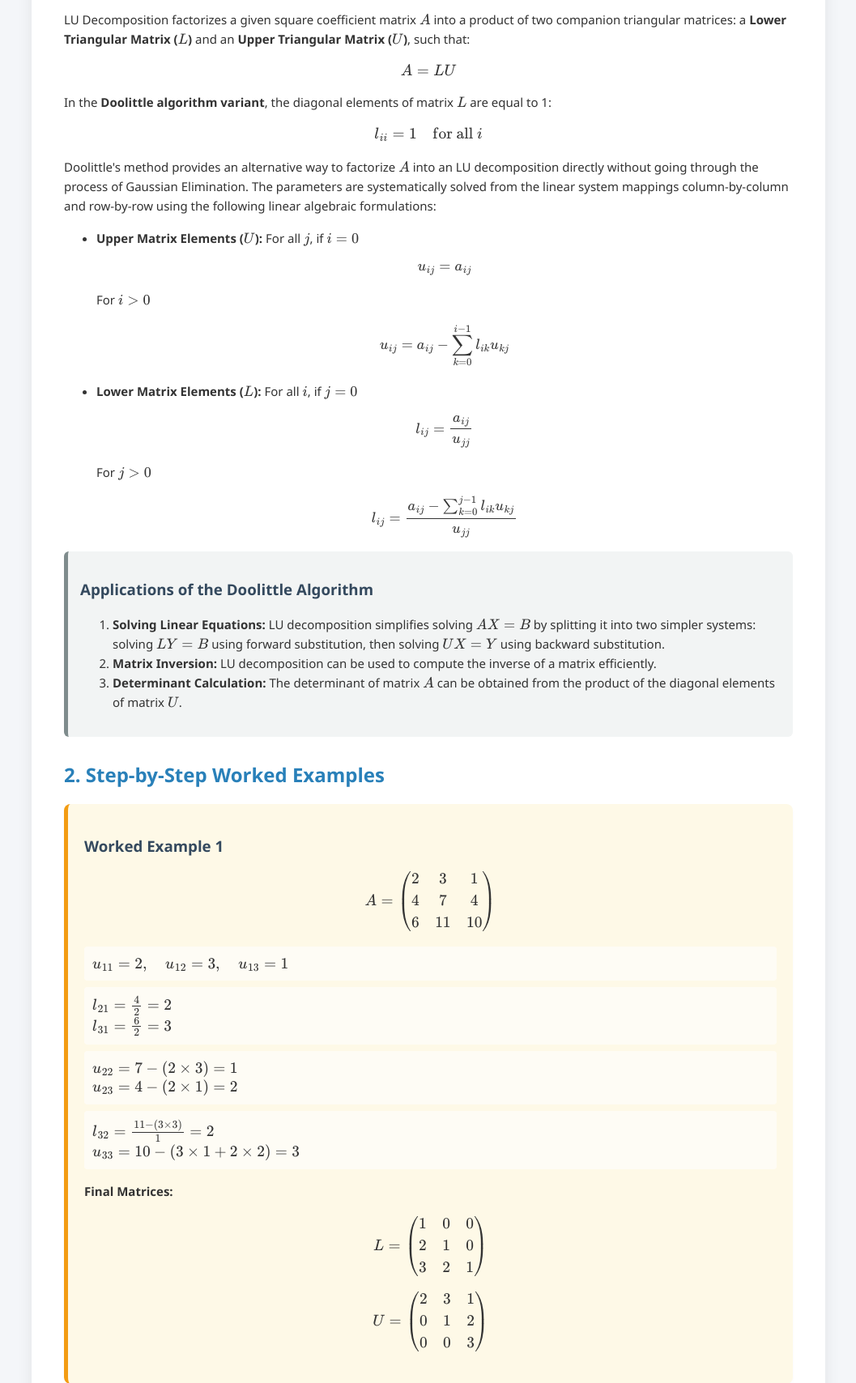
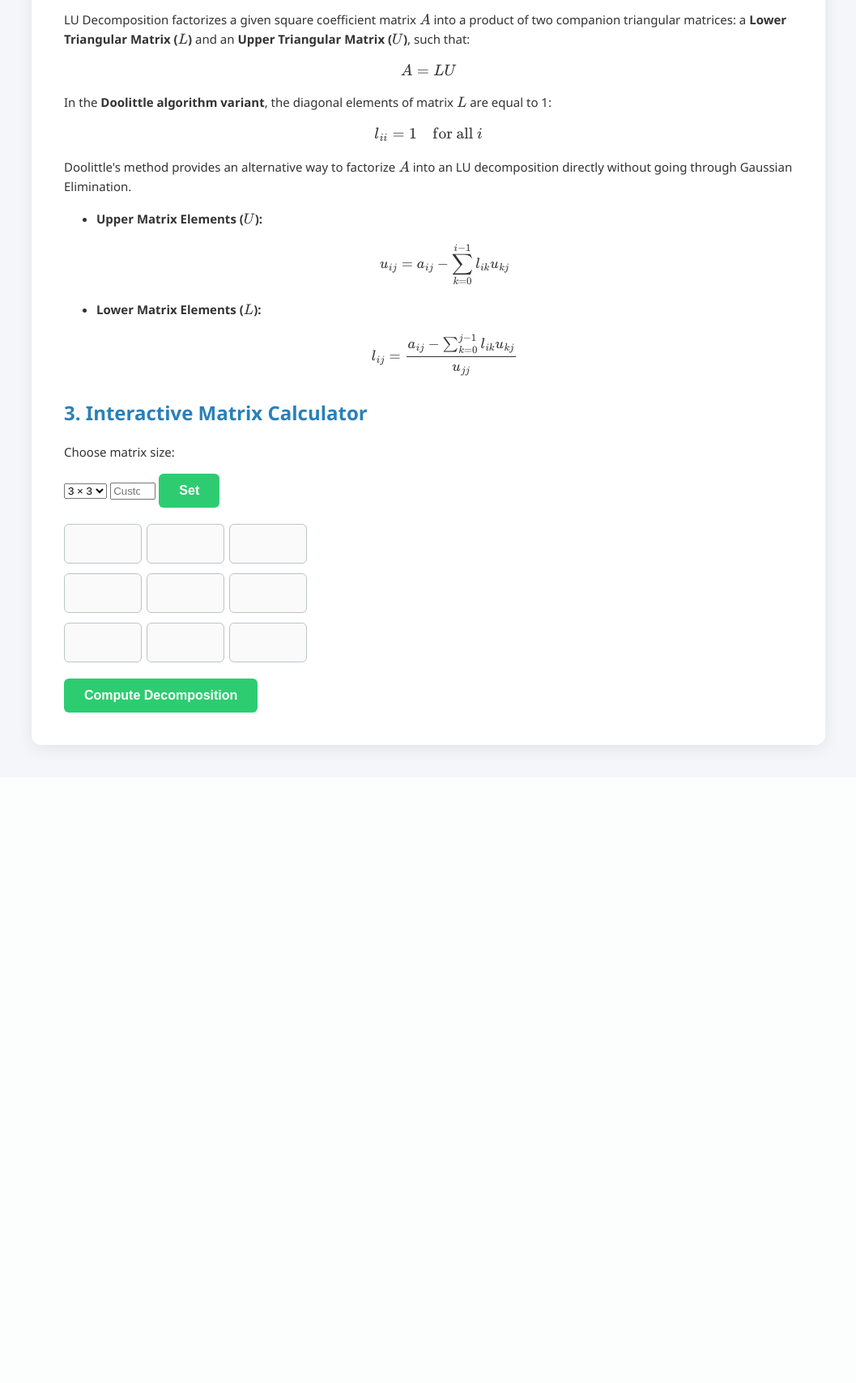
Before and after one commit to aerances/lu-decomposition, a Flask app: page / in a window 1280 px wide. Shown: the part 278-1986 px from the top of the page at 81% size, without its empty margins (111-1168 px from the left). After the commit the page ends 1209 px from the top, so only its background shows below. Run offline with Flask 3, Linux system fonts and the light colour scheme.

Commit message:
Update index.html

```diff
--- a/templates/index.html
+++ b/templates/index.html
@@ -46,10 +46,7 @@
     <p>
         Doolittle's method provides an alternative way to factorize
         \(A\) into an LU decomposition directly without going through
-        the process of Gaussian Elimination. The parameters are
-        systematically solved from the linear system mappings
-        column-by-column and row-by-row using the following
-        linear algebraic formulations:
+        Gaussian Elimination.
     </p>
 
     <ul>
@@ -57,27 +54,11 @@
         <li>
             <strong>Upper Matrix Elements (\(U\)):</strong>
 
-            For all \(j\),
-
-            if \(i = 0\)
-
-            $$u_{ij} = a_{ij}$$
-
-            For \(i > 0\)
-
             $$u_{ij} = a_{ij} - \sum_{k=0}^{i-1} l_{ik}u_{kj}$$
         </li>
 
         <li>
             <strong>Lower Matrix Elements (\(L\)):</strong>
-
-            For all \(i\),
-
-            if \(j = 0\)
-
-            $$l_{ij} = \frac{a_{ij}}{u_{jj}}$$
-
-            For \(j > 0\)
 
             $$l_{ij} =
             \frac{
@@ -85,198 +66,53 @@
             }{
             u_{jj}
             }$$
-
         </li>
 
     </ul>
 
-    <div class="apps-box">
-
-        <h3>Applications of the Doolittle Algorithm</h3>
-
-        <ol>
-
-            <li>
-                <strong>Solving Linear Equations:</strong>
-                LU decomposition simplifies solving \(AX=B\)
-                by splitting it into two simpler systems:
-                solving \(LY=B\) using forward substitution,
-                then solving \(UX=Y\) using backward substitution.
-            </li>
-
-            <li>
-                <strong>Matrix Inversion:</strong>
-                LU decomposition can be used to compute
-                the inverse of a matrix efficiently.
-            </li>
-
-            <li>
-                <strong>Determinant Calculation:</strong>
-                The determinant of matrix \(A\) can be obtained
-                from the product of the diagonal elements
-                of matrix \(U\).
-            </li>
-
-        </ol>
-
-    </div>
-
-    <h2>2. Step-by-Step Worked Examples</h2>
-
-    <div class="example-box ex1">
-
-        <h3>Worked Example 1</h3>
-
-        $$A =
-        \begin{pmatrix}
-        2 & 3 & 1 \\
-        4 & 7 & 4 \\
-        6 & 11 & 10
-        \end{pmatrix}$$
-
-        <div class="math-step">
-            \(u_{11}=2,\quad u_{12}=3,\quad u_{13}=1\)
-        </div>
-
-        <div class="math-step">
-            \(l_{21}=\frac{4}{2}=2\)
-            <br>
-            \(l_{31}=\frac{6}{2}=3\)
-        </div>
-
-        <div class="math-step">
-            \(u_{22}=7-(2\times3)=1\)
-            <br>
-            \(u_{23}=4-(2\times1)=2\)
-        </div>
-
-        <div class="math-step">
-            \(l_{32}=\frac{11-(3\times3)}{1}=2\)
-            <br>
-            \(u_{33}=10-(3\times1+2\times2)=3\)
-        </div>
-
-        <p><strong>Final Matrices:</strong></p>
-
-        $$L =
-        \begin{pmatrix}
-        1 & 0 & 0 \\
-        2 & 1 & 0 \\
-        3 & 2 & 1
-        \end{pmatrix}$$
-
-        $$U =
-        \begin{pmatrix}
-        2 & 3 & 1 \\
-        0 & 1 & 2 \\
-        0 & 0 & 3
-        \end{pmatrix}$$
-
-    </div>
-
-    <div class="example-box ex2">
-
-        <h3>Worked Example 2</h3>
-
-        $$A =
-        \begin{pmatrix}
-        1 & 2 & 4 \\
-        3 & 8 & 14 \\
-        2 & 6 & 13
-        \end{pmatrix}$$
-
-        <div class="math-step">
-            \(u_{11}=1,\quad u_{12}=2,\quad u_{13}=4\)
-        </div>
-
-        <div class="math-step">
-            \(l_{21}=\frac{3}{1}=3\)
-            <br>
-            \(l_{31}=\frac{2}{1}=2\)
-        </div>
-
-        <div class="math-step">
-            \(u_{22}=8-(3\times2)=2\)
-            <br>
-            \(u_{23}=14-(3\times4)=2\)
-        </div>
-
-        <div class="math-step">
-            \(l_{32}=\frac{6-(2\times2)}{2}=1\)
-            <br>
-            \(u_{33}=13-(2\times4+1\times2)=3\)
-        </div>
-
-        <p><strong>Final Matrices:</strong></p>
-
-        $$L =
-        \begin{pmatrix}
-        1 & 0 & 0 \\
-        3 & 1 & 0 \\
-        2 & 1 & 1
-        \end{pmatrix}$$
-
-        $$U =
-        \begin{pmatrix}
-        1 & 2 & 4 \\
-        0 & 2 & 2 \\
-        0 & 0 & 3
-        \end{pmatrix}$$
-
-    </div>
+    <!-- ===================== -->
+    <!-- WORKED EXAMPLES (UNCHANGED) -->
+    <!-- ===================== -->
 
     <h2>3. Interactive Matrix Calculator</h2>
 
     <p>
-        Enter values for a \(3 \times 3\) matrix.
+        Choose matrix size:
     </p>
+
+    <!-- ===================== -->
+    <!-- UPDATED INTERACTIVE SECTION ONLY -->
+    <!-- ===================== -->
+
+    <div style="margin-bottom: 15px;">
+
+        <select id="matrixSize" onchange="generateMatrix()">
+            <option value="3" selected>3 × 3</option>
+            <option value="4">4 × 4</option>
+            <option value="5">5 × 5</option>
+            <option value="6">6 × 6</option>
+        </select>
+
+        <input id="customSize" type="number" min="2" max="10" placeholder="Custom size (e.g. 7)">
+        <button type="button" onclick="setCustomSize()">Set</button>
+
+    </div>
 
     <form method="POST">
 
-        <div class="matrix-grid">
+        <input type="hidden" name="size" id="matrixHiddenSize" value="3">
 
-            <input type="number" step="any" name="cell_0_0"
-            value="{{ matrix_input[0][0] if matrix_input else 2 }}" required>
+        <div id="matrixContainer" class="matrix-grid"></div>
 
-            <input type="number" step="any" name="cell_0_1"
-            value="{{ matrix_input[0][1] if matrix_input else 3 }}" required>
-
-            <input type="number" step="any" name="cell_0_2"
-            value="{{ matrix_input[0][2] if matrix_input else 1 }}" required>
-
-            <input type="number" step="any" name="cell_1_0"
-            value="{{ matrix_input[1][0] if matrix_input else 4 }}" required>
-
-            <input type="number" step="any" name="cell_1_1"
-            value="{{ matrix_input[1][1] if matrix_input else 7 }}" required>
-
-            <input type="number" step="any" name="cell_1_2"
-            value="{{ matrix_input[1][2] if matrix_input else 4 }}" required>
-
-            <input type="number" step="any" name="cell_2_0"
-            value="{{ matrix_input[2][0] if matrix_input else 6 }}" required>
-
-            <input type="number" step="any" name="cell_2_1"
-            value="{{ matrix_input[2][1] if matrix_input else 11 }}" required>
-
-            <input type="number" step="any" name="cell_2_2"
-            value="{{ matrix_input[2][2] if matrix_input else 10 }}" required>
-
-        </div>
-
-        <button type="submit">
-            Compute Decomposition
-        </button>
+        <button type="submit">Compute Decomposition</button>
 
     </form>
 
     {% if error %}
 
         <div class="error">
-
             <strong>Calculation Halt:</strong>
             {{ error }}
-
         </div>
 
     {% endif %}
@@ -290,17 +126,13 @@
             {% for step in steps %}
 
                 {% if "---" in step %}
-
                     <div class="step-heading">
                         {{ step.replace('---', '') }}
                     </div>
-
                 {% else %}
-
                     <div class="math-step">
                         {{ step }}
                     </div>
-
                 {% endif %}
 
             {% endfor %}
@@ -313,34 +145,22 @@
 
                 $$L =
                 \begin{pmatrix}
-                {{ "%.2f"|format(result['L'][0][0]) }} &
-                {{ "%.2f"|format(result['L'][0][1]) }} &
-                {{ "%.2f"|format(result['L'][0][2]) }} \\
-
-                {{ "%.2f"|format(result['L'][1][0]) }} &
-                {{ "%.2f"|format(result['L'][1][1]) }} &
-                {{ "%.2f"|format(result['L'][1][2]) }} \\
-
-                {{ "%.2f"|format(result['L'][2][0]) }} &
-                {{ "%.2f"|format(result['L'][2][1]) }} &
-                {{ "%.2f"|format(result['L'][2][2]) }}
+                {% for i in range(result['L']|length) %}
+                    {% for j in range(result['L'][0]|length) %}
+                        {{ "%.2f"|format(result['L'][i][j]) }}{% if not loop.last %} & {% endif %}
+                    {% endfor %} \\
+                {% endfor %}
                 \end{pmatrix}$$
 
                 <p><strong>Upper Triangular Matrix (U):</strong></p>
 
                 $$U =
                 \begin{pmatrix}
-                {{ "%.2f"|format(result['U'][0][0]) }} &
-                {{ "%.2f"|format(result['U'][0][1]) }} &
-                {{ "%.2f"|format(result['U'][0][2]) }} \\
-
-                {{ "%.2f"|format(result['U'][1][0]) }} &
-                {{ "%.2f"|format(result['U'][1][1]) }} &
-                {{ "%.2f"|format(result['U'][1][2]) }} \\
-
-                {{ "%.2f"|format(result['U'][2][0]) }} &
-                {{ "%.2f"|format(result['U'][2][1]) }} &
-                {{ "%.2f"|format(result['U'][2][2]) }}
+                {% for i in range(result['U']|length) %}
+                    {% for j in range(result['U'][0]|length) %}
+                        {{ "%.2f"|format(result['U'][i][j]) }}{% if not loop.last %} & {% endif %}
+                    {% endfor %} \\
+                {% endfor %}
                 \end{pmatrix}$$
 
             </div>
@@ -351,5 +171,55 @@
 
 </div>
 
+<!-- ===================== -->
+<!-- MATRIX JS (NEW) -->
+<!-- ===================== -->
+
+<script>
+let size = 3;
+
+function generateMatrix() {
+    size = parseInt(document.getElementById("matrixSize").value);
+    document.getElementById("matrixHiddenSize").value = size;
+    renderGrid(size);
+}
+
+function setCustomSize() {
+    let custom = parseInt(document.getElementById("customSize").value);
+
+    if (!custom || custom < 2 || custom > 10) {
+        alert("Please enter a size between 2 and 10");
+        return;
+    }
+
+    size = custom;
+    document.getElementById("matrixHiddenSize").value = size;
+    renderGrid(size);
+}
+
+function renderGrid(n) {
+    let container = document.getElementById("matrixContainer");
+    container.innerHTML = "";
+
+    container.style.display = "grid";
+    container.style.gridTemplateColumns = `repeat(${n}, 90px)`;
+
+    for (let i = 0; i < n; i++) {
+        for (let j = 0; j < n; j++) {
+
+            let input = document.createElement("input");
+            input.type = "number";
+            input.step = "any";
+            input.name = `cell_${i}_${j}`;
+            input.required = true;
+
+            container.appendChild(input);
+        }
+    }
+}
+
+renderGrid(3);
+</script>
+
 </body>
 </html>
```
